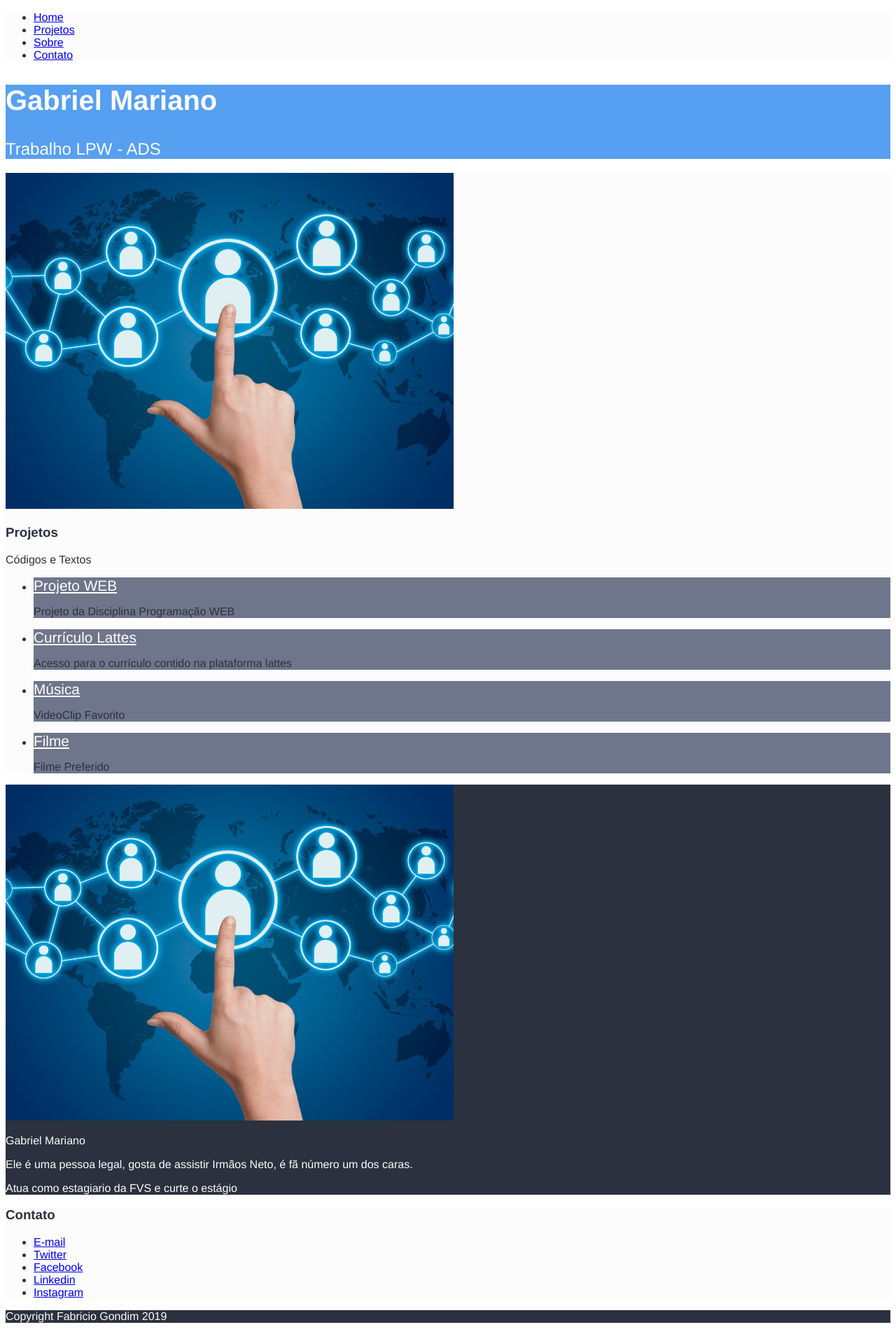
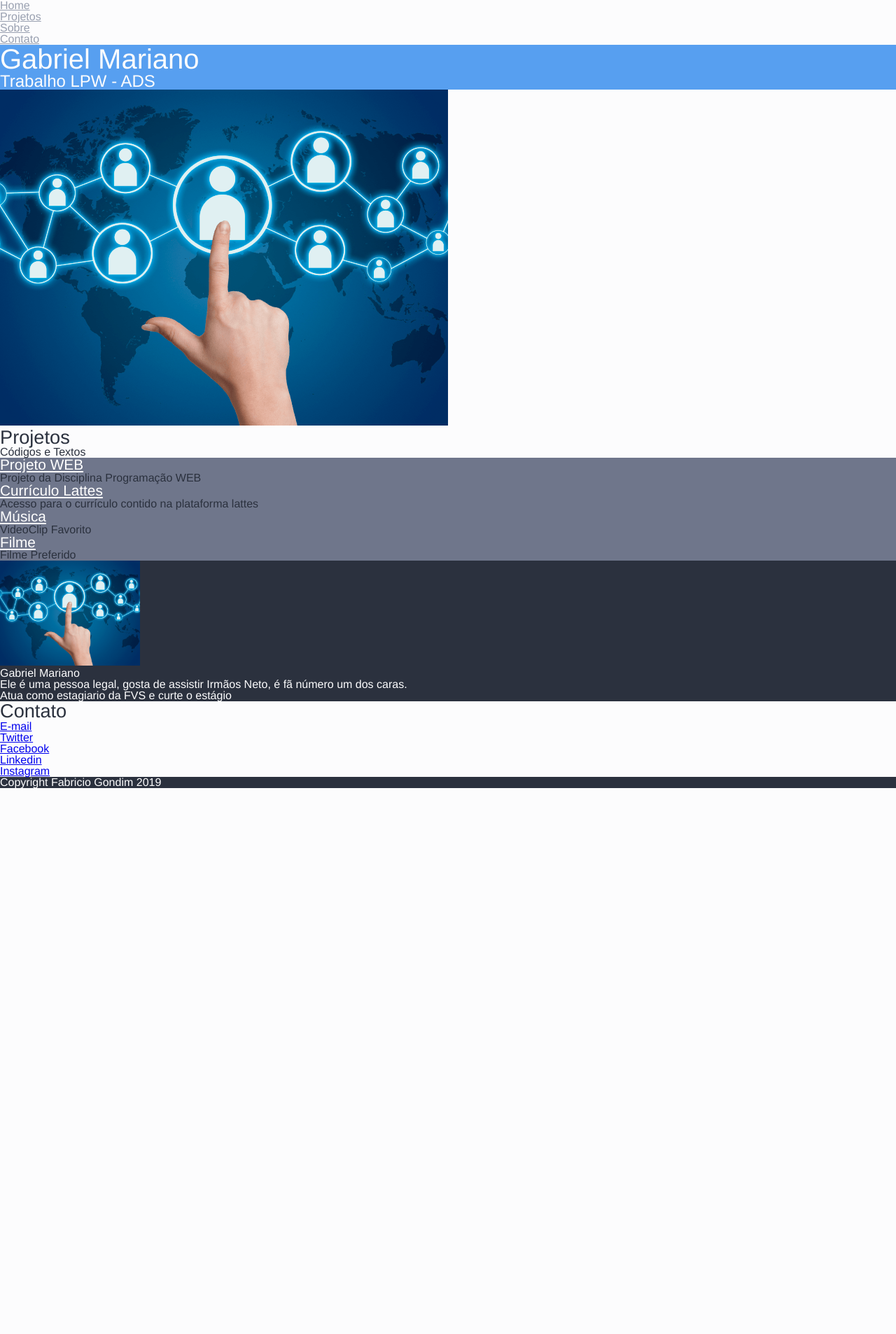
Before and after one commit to FabricioGB/AulasProgrmacaoWeb, a PHP site: page / in a window 1280 px wide. Shown: the whole page at 70% size. After the commit the page ends 1126 px from the top, so only its background shows below. Run offline with PHP 8.4, Linux system fonts and the light colour scheme.

Commit message:
Reset css e estilos
Reset css e estilos

```diff
--- a/estilos/blog.css
+++ b/estilos/blog.css
@@ -13,6 +13,15 @@ body{
 
 .identificacao h2{
     font-size: 1.5em;
+    font-weight: lighter;
+}
+
+section h3{
+    font-size: 1.7em;
+}
+
+header li a{
+    color: #99a0b0;
     font-weight: lighter;
 }
 
@@ -36,3 +45,7 @@ body{
     font-size: 1.3em;
 
 }
+
+#sobre img{
+    width: 200px;
+}
--- /dev/null
+++ b/estilos/reset.css
@@ -0,0 +1,48 @@
+/* http://meyerweb.com/eric/tools/css/reset/
+  v2.0 | 20110126
+  License: none (public domain)
+*/
+
+html, body, div, span, applet, object, iframe,
+h1, h2, h3, h4, h5, h6, p, blockquote, pre,
+a, abbr, acronym, address, big, cite, code,
+del, dfn, em, img, ins, kbd, q, s, samp,
+small, strike, strong, sub, sup, tt, var,
+b, u, i, center,
+dl, dt, dd, ol, ul, li,
+fieldset, form, label, legend,
+table, caption, tbody, tfoot, thead, tr, th, td,
+article, aside, canvas, details, embed,
+figure, figcaption, footer, header, hgroup,
+menu, nav, output, ruby, section, summary,
+time, mark, audio, video {
+    margin: 0;
+    padding: 0;
+    border: 0;
+    font-size: 100%;
+    font: inherit;
+    vertical-align: baseline;
+}
+/* HTML5 display-role reset for older browsers */
+article, aside, details, figcaption, figure,
+footer, header, hgroup, menu, nav, section {
+    display: block;
+}
+body {
+    line-height: 1;
+}
+ol, ul {
+    list-style: none;
+}
+blockquote, q {
+    quotes: none;
+}
+blockquote:before, blockquote:after,
+q:before, q:after {
+    content: '';
+    content: none;
+}
+table {
+    border-collapse: collapse;
+    border-spacing: 0;
+}
--- a/index.html
+++ b/index.html
@@ -3,7 +3,9 @@
     <head>
         <meta charset= "utf-8">
         <title>Blog do Gabriel</title>
-            <link rel="stylesheet" href="estilos/blog.css">
+        <link rel="stylesheet" href="estilos/reset.css">
+        <link rel="stylesheet" href="estilos/blog.css">
+
     </head>
     <body>
         <header class="claras">
--- a/teste.txt
+++ /dev/null
@@ -1 +0,0 @@
-fabricio
```
